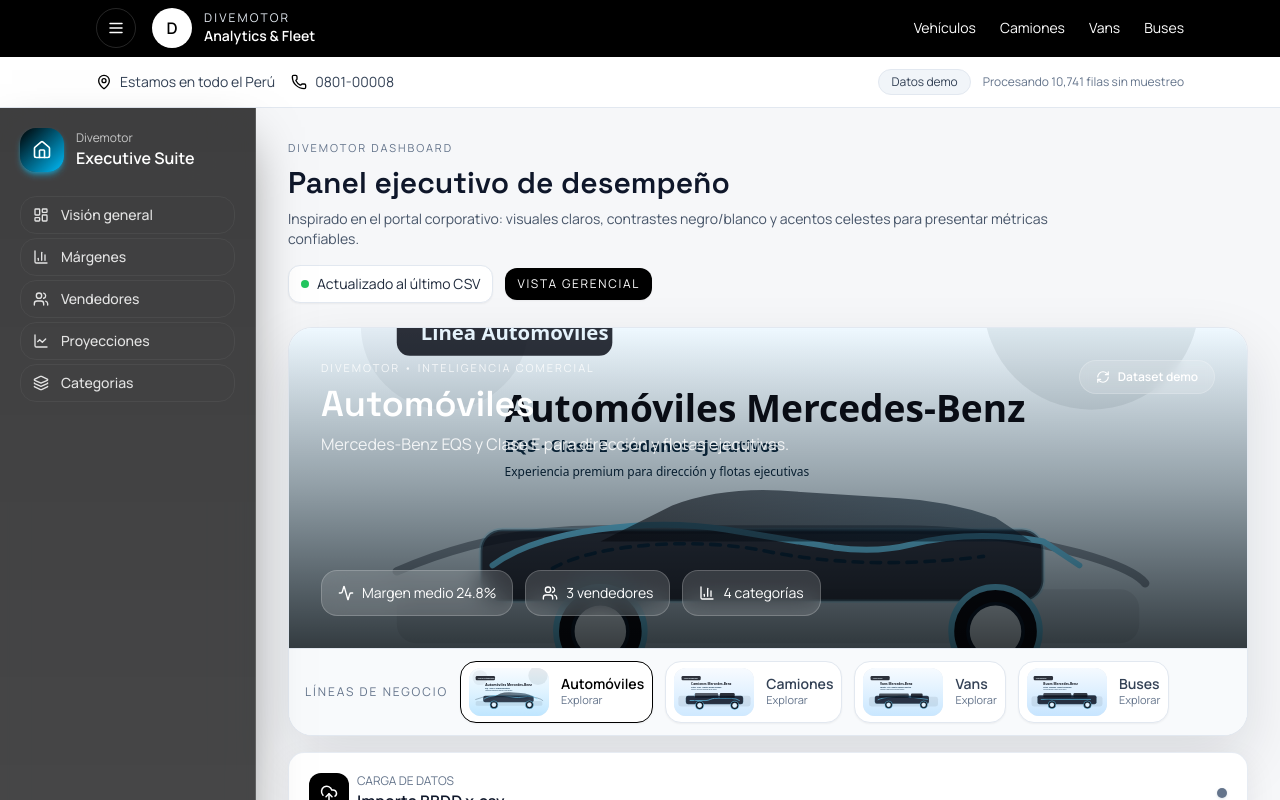
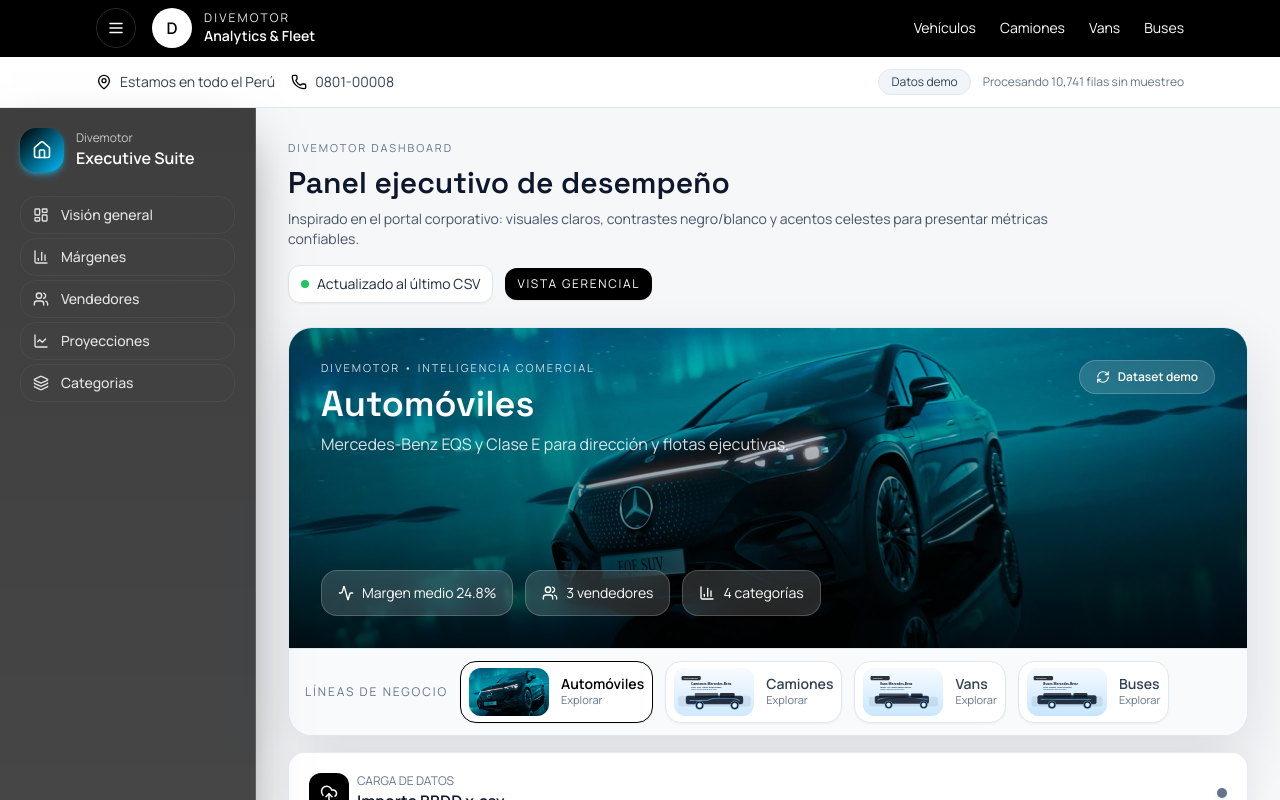
Before and after one commit to Paradigma-corp/MBA, a React (Vite) app: page / in a window 1280 px wide. Shown: the top 800 px of the page. Built offline with nearby package versions, Linux system fonts and the light colour scheme.

Commit message:
Use JPG hero image for automoviles slide

```diff
--- a/src/App.jsx
+++ b/src/App.jsx
@@ -42,7 +42,7 @@
   {
     title: 'Automóviles',
     subtitle: 'Mercedes-Benz EQS y Clase E para dirección y flotas ejecutivas.',
-    image: '/images/hero-automoviles.svg',
+    image: '/images/hero-automoviles.jpg',
   },
   {
     title: 'Camiones',
```
